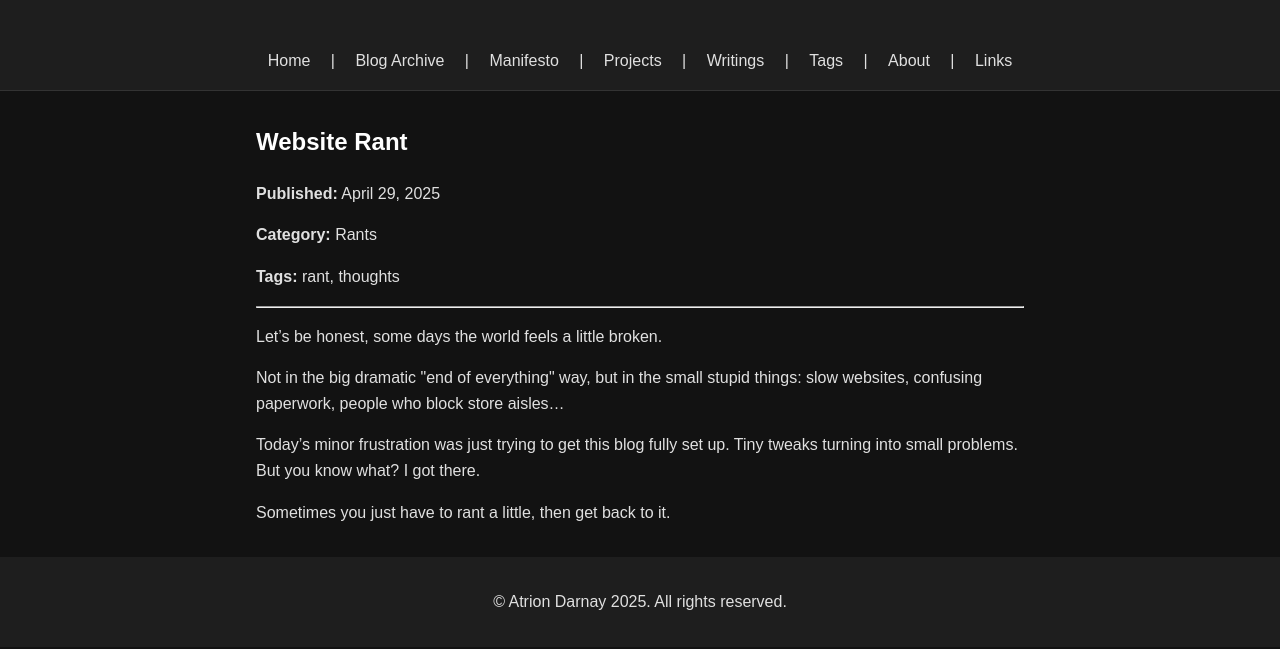
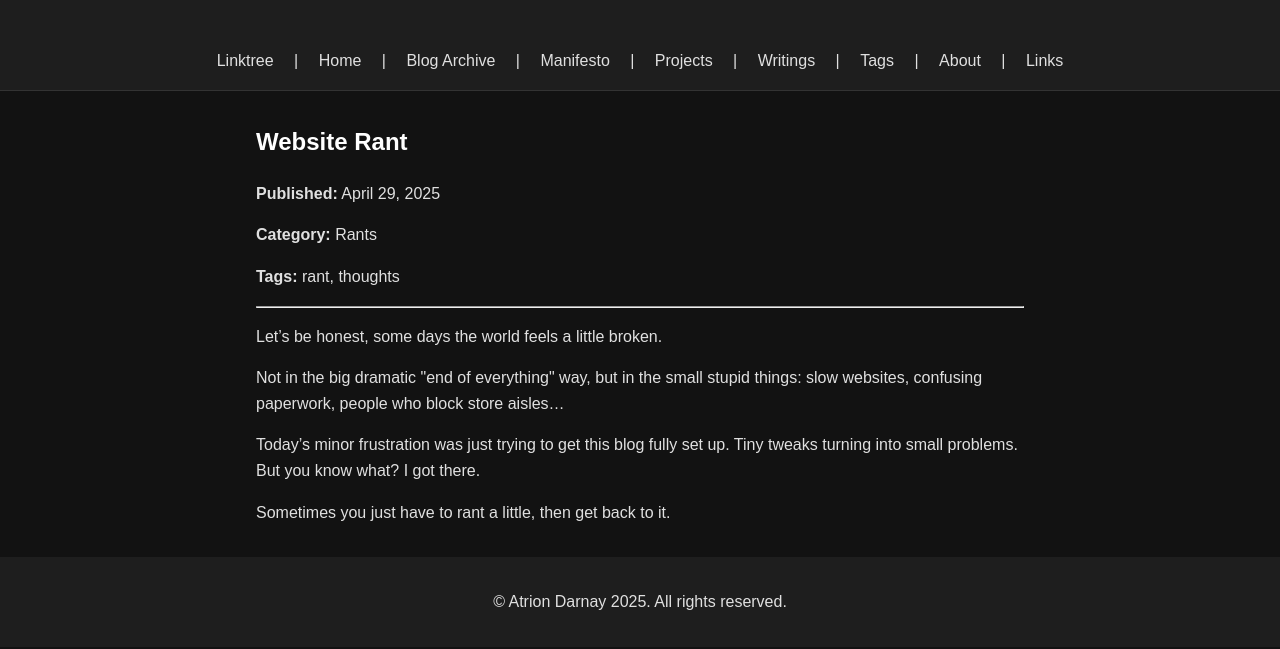
Before and after one commit to Atrion/atrion-blog, a Jekyll site: the page built from _posts/2025-04-29-Website-Rant.md, in a window 1280 px wide. Shown: the top 649 px of the page. Built offline with Jekyll 4.4.1, drawn with Linux system fonts in a browser that asks for light colours.

Commit message:
Update default.html

```diff
--- a/_layouts/default.html
+++ b/_layouts/default.html
@@ -11,7 +11,8 @@
   </header>
 
     <nav class="navbar">
-      <a href="/">Home</a> |
+      <a href="/">Linktree</a> |
+      <a href="/blog/index">Home</a> |
       <a href="/blog/blog">Blog Archive</a> |
       <a href="/blog/manifesto">Manifesto</a> |
       <a href="/blog/projects">Projects</a> |
```
